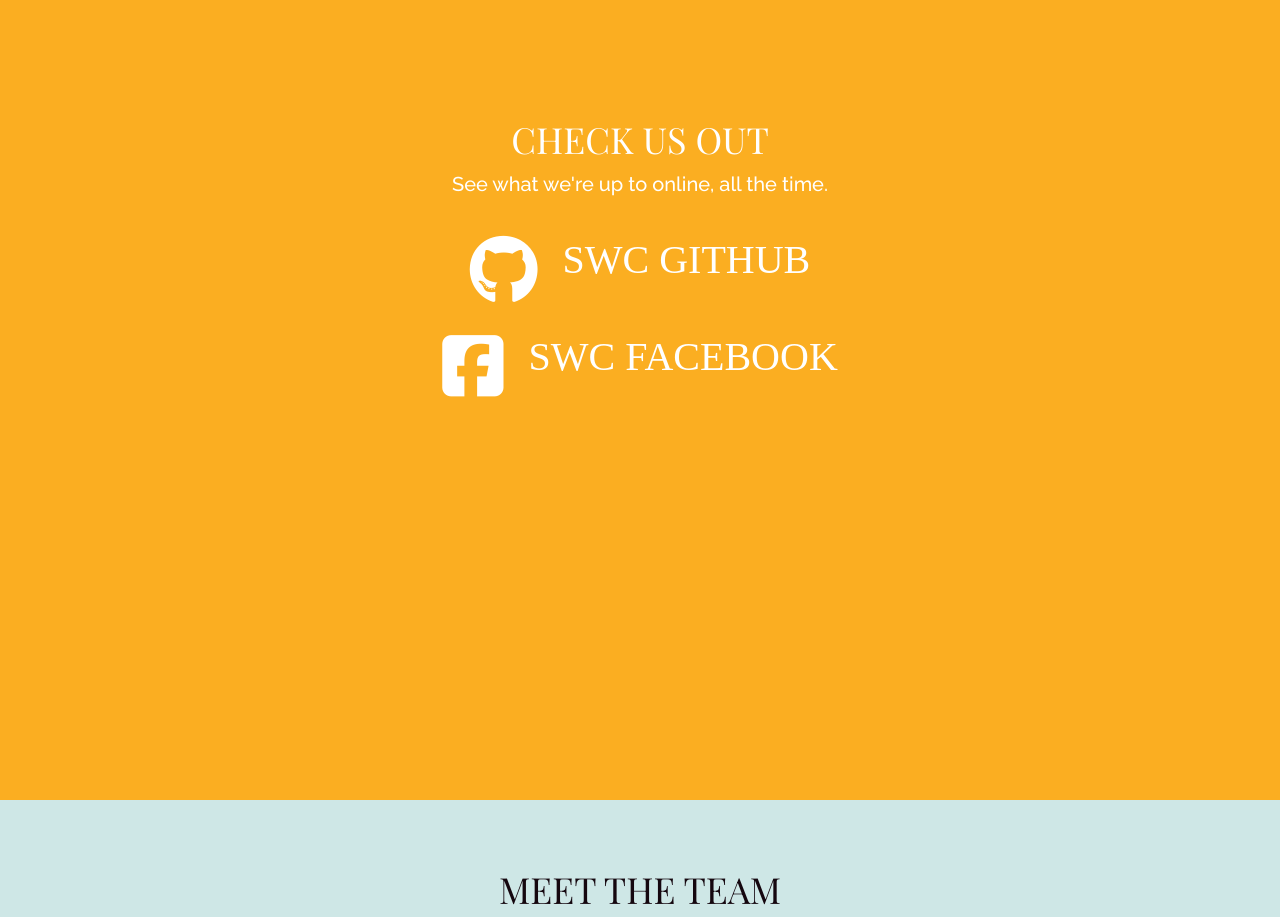
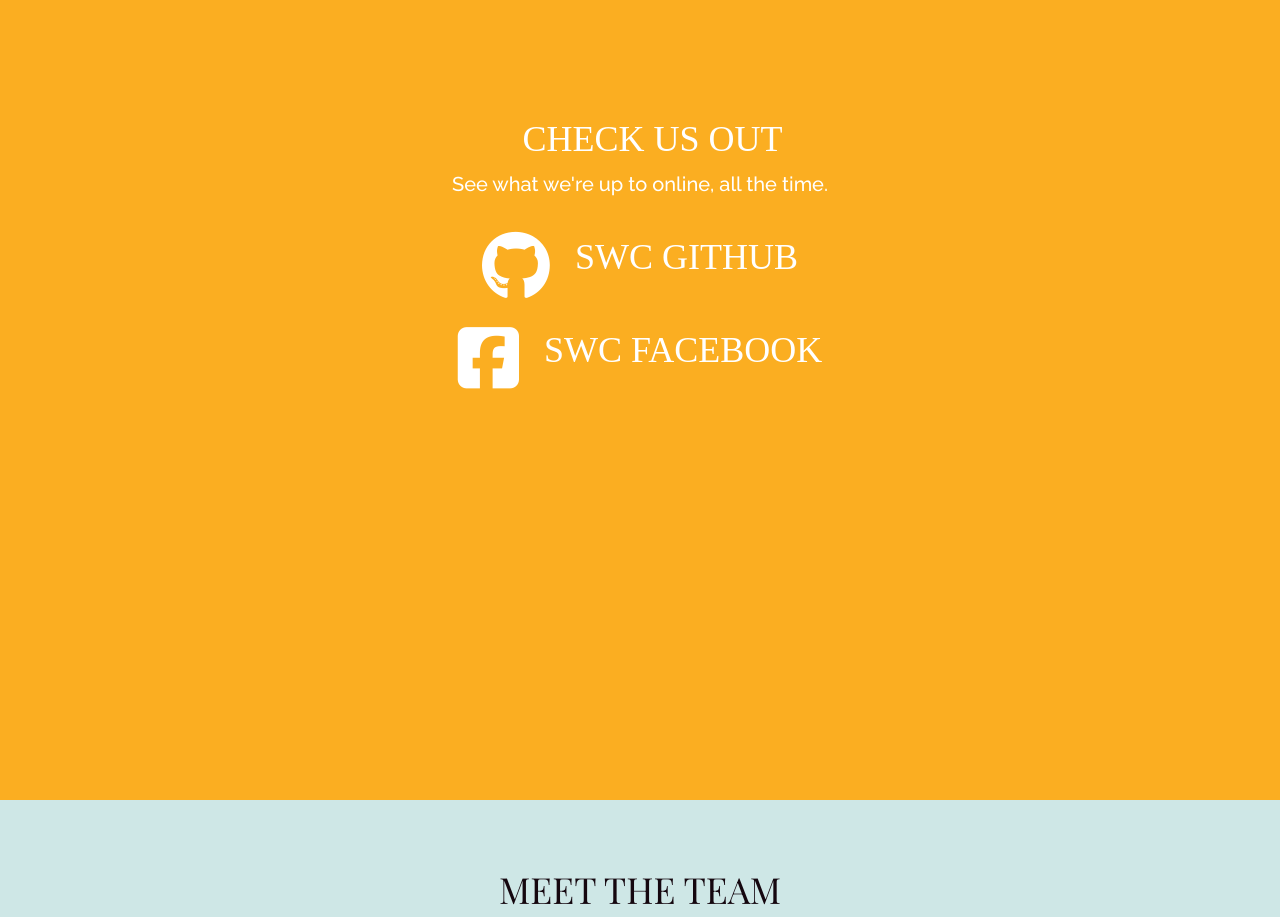
Before and after one commit to wmswc/wmswc.github.io-old, a website: page index.html in a window 1280 px wide. Shown: the part 2400-3317 px from the top of the page. Drawn offline with nearby package versions, Linux system fonts and the light colour scheme.

Commit message:
font changes

```diff
--- a/css/scrolling-nav.css
+++ b/css/scrolling-nav.css
@@ -226,13 +226,13 @@ of those sections to manage the look and feel of the site. */
     color:white;
 }
 
-.mentorship-section h2{
+.mentorship-section h1{
     display: inline-block;
     position:relative;
     font-family:'Playfair', serif;
     padding-left: 25px;
     text-transform: uppercase;
-    font-size:40px;
+    /*font-size:40px;*/
 }
 
 .team-section {
--- a/index.html
+++ b/index.html
@@ -212,11 +212,11 @@
                 </div>
             </div>
             <div class="row">
-                <div class="col-lg-12"><i class="fa fa-github fa-5x" style="vertical-align: middle; display: inline-block;"></i><a target="_blank" href="https://github.com/wmswc"><h2>SWC Github</h2></a></div>
+                <div class="col-lg-12"><i class="fa fa-github fa-5x" style="vertical-align: middle; display: inline-block;"></i><a target="_blank" href="https://github.com/wmswc"><h1>SWC Github</h1></a></div>
                 <!-- <div class="col-md-4 col-sm-4"><a target="_blank" href="https://github.com/wmswc"><h2 style="font-family:'Raleway',sans-serif;">SWC Github</h2></a></div>              -->
             </div>
              <div class="row">
-                <div class="col-lg-12"><i class="fa fa-facebook-square fa-5x" style="vertical-align: middle; display: inline-block;"></i><a target="_blank" href="https://www.facebook.com/WMSWC/"><h2>SWC Facebook</h2></a></div>
+                <div class="col-lg-12"><i class="fa fa-facebook-square fa-5x" style="vertical-align: middle; display: inline-block;"></i><a target="_blank" href="https://www.facebook.com/WMSWC/"><h1>SWC Facebook</h1></a></div>
             </div>
             <!-- <div class="row"></div> -->
         </div>
```
